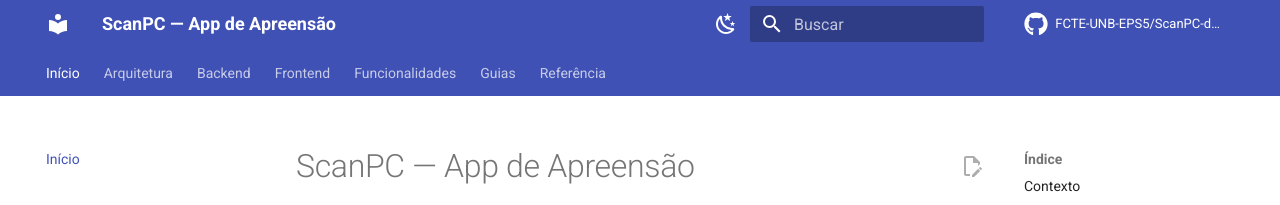
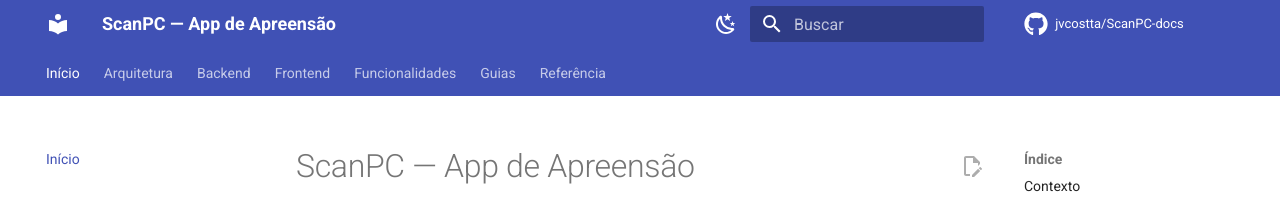
Before and after one commit to jvcostta/ScanPC-docs, an MkDocs documentation site: the page built from docs/index.md, in a window 1280 px wide. Shown: the top 205 px of the page. Built offline with MkDocs 1.6.1 and Material for MkDocs 9.7.7, drawn with Linux system fonts in a browser that asks for light colours; comment, search, counter and statistics services are not loaded.

Commit message:
ajuste mkdocs

```diff
--- a/mkdocs.yml
+++ b/mkdocs.yml
@@ -1,11 +1,11 @@
 site_name: ScanPC — App de Apreensão
 site_description: Documentação do ScanPC — app de inventário de apreensões policiais com extração por IA e geração de PDF.
 site_author: Equipe ScanPC — FCTE/UnB — EPS
-site_url: https://fcte-unb-eps5.github.io/ScanPC-docs/
+site_url: https://jvcostta.github.io/ScanPC-docs/
 
 # Repositório PÚBLICO que hospeda esta documentação (o código do app vive no repo privado ScanPC).
-repo_name: FCTE-UNB-EPS5/ScanPC-docs
-repo_url: https://github.com/FCTE-UNB-EPS5/ScanPC-docs
+repo_name: jvcostta/ScanPC-docs
+repo_url: https://github.com/jvcostta/ScanPC-docs
 edit_uri: edit/main/docs/
 
 copyright: Projeto acadêmico FCTE/UnB — EPS · em parceria com a PCDF
```
Also changed, not shown: README.md (+2 -2 lines).
